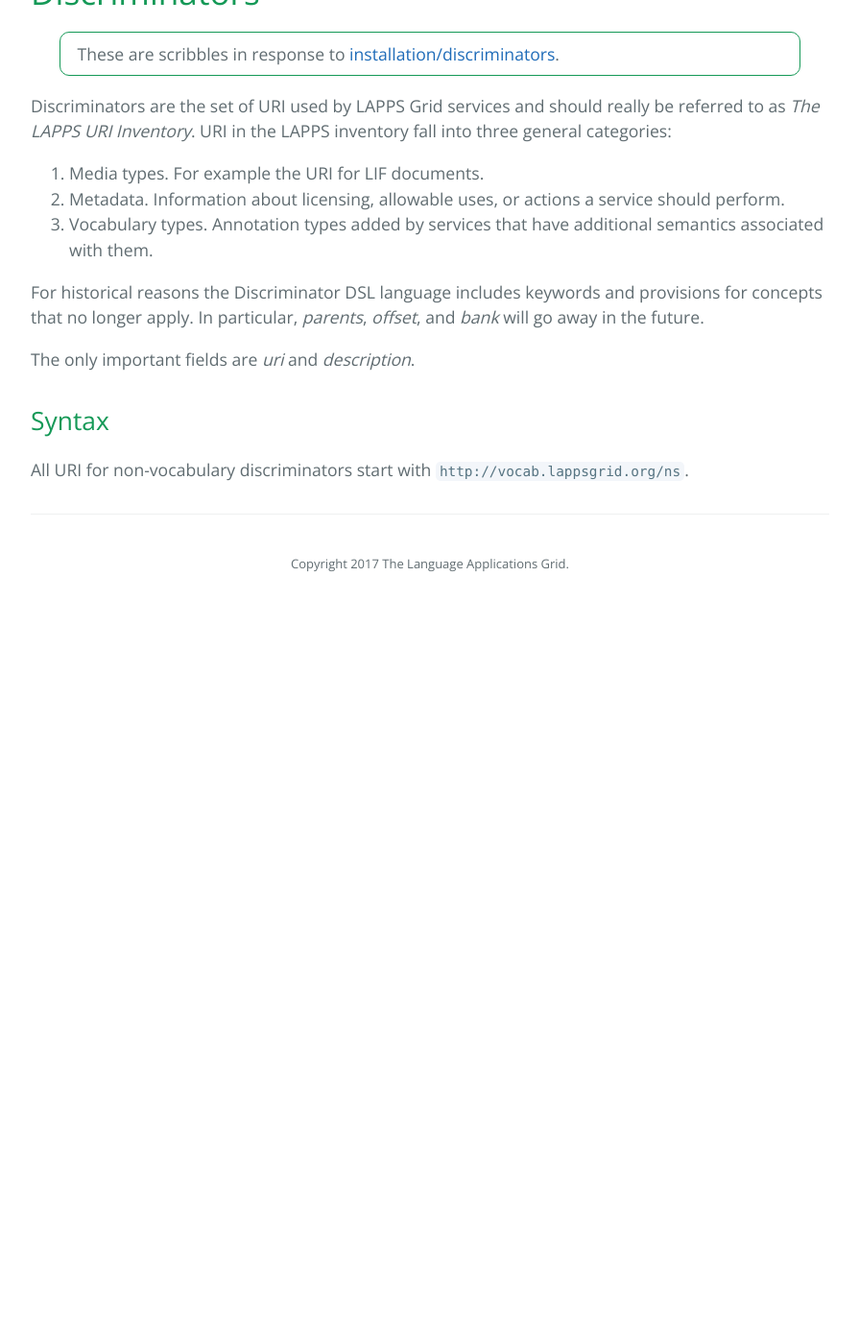
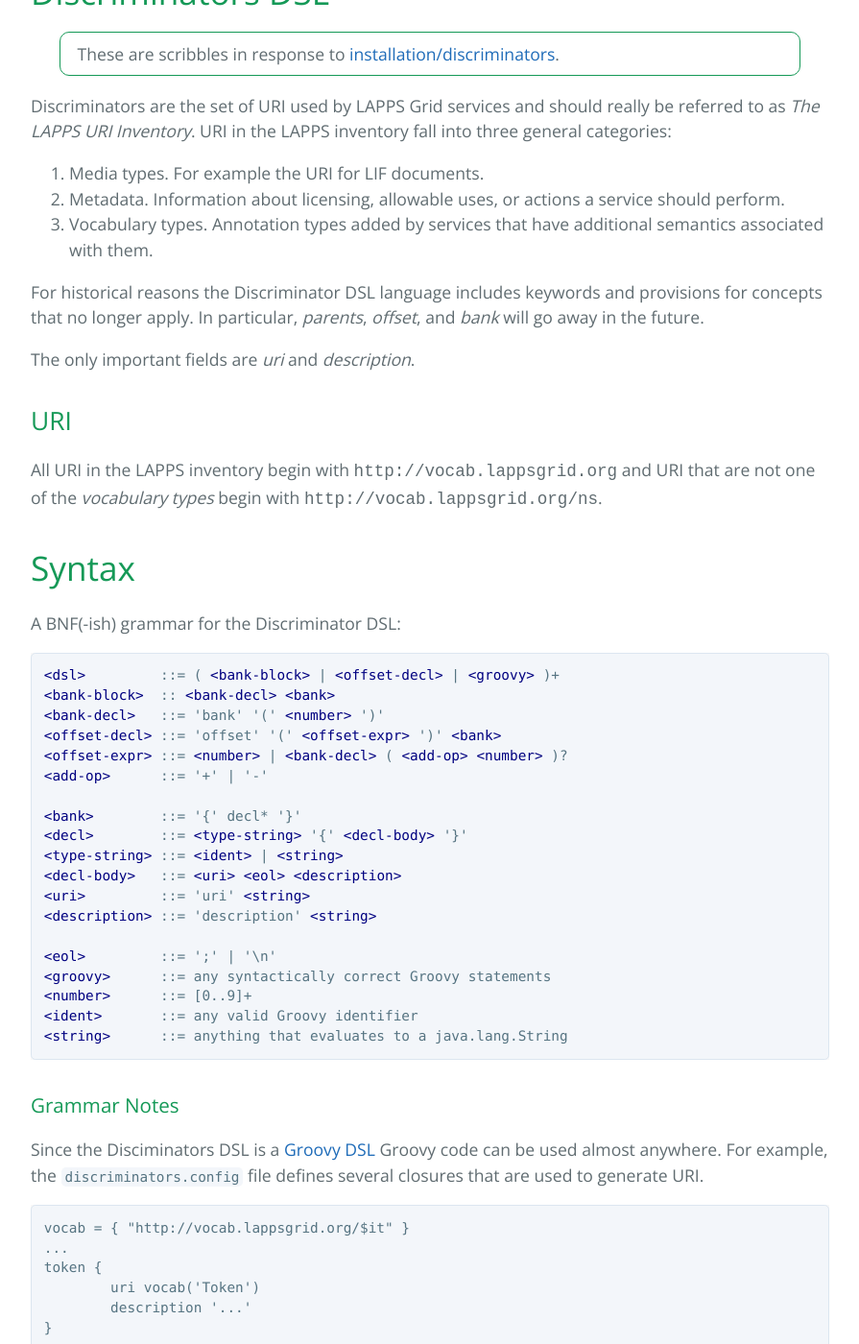
Before and after one commit to lapps/lapps.github.io, a Jekyll site: the page built from technical/discriminators.md, in a window 1280 px wide and 1400 px high, scrolled down 450 px. Shown: the whole window at 96% size, without its empty margins (192-1087 px from the left). Built offline with Jekyll 4.4.1, drawn with Linux system fonts in a browser that asks for light colours; before the commit the page ends 1080 px from its top, so only the background shows below that; some of the changed text lies outside the part shown.

Commit message:
Documenting discriminators

````diff
--- a/technical/discriminators.md
+++ b/technical/discriminators.md
@@ -3,7 +3,7 @@ layout: default
 title: URI Inventory
 ---
 
-# Discriminators
+# Discriminators DSL
 
 <div class="note">These are scribbles in response to <a href="/installation/discriminators.html">installation/discriminators</a>.
 </div>
@@ -18,6 +18,72 @@ For historical reasons the Discriminator DSL language includes keywords and prov
 
 The only important fields are *uri* and *description*.
 
-## Syntax
+## URI
 
-All URI for non-vocabulary discriminators start with `http://vocab.lappsgrid.org/ns`.
+All URI in the LAPPS inventory begin with <tt>http://vocab.lappsgrid.org</tt> and URI that are not one of the *vocabulary types* begin with <tt>http://vocab.lappsgrid.org/ns</tt>.
+
+# Syntax
+
+A BNF(-ish) grammar for the Discriminator DSL:
+
+```html
+<dsl>         ::= ( <bank-block> | <offset-decl> | <groovy> )+
+<bank-block>  :: <bank-decl> <bank>
+<bank-decl>   ::= 'bank' '(' <number> ')'
+<offset-decl> ::= 'offset' '(' <offset-expr> ')' <bank>
+<offset-expr> ::= <number> | <bank-decl> ( <add-op> <number> )?
+<add-op>      ::= '+' | '-'
+
+<bank>        ::= '{' decl* '}'
+<decl>        ::= <type-string> '{' <decl-body> '}'
+<type-string> ::= <ident> | <string>
+<decl-body>   ::= <uri> <eol> <description>
+<uri>         ::= 'uri' <string>
+<description> ::= 'description' <string>
+
+<eol>         ::= ';' | '\n'
+<groovy>      ::= any syntactically correct Groovy statements
+<number>      ::= [0..9]+
+<ident>       ::= any valid Groovy identifier
+<string>      ::= anything that evaluates to a java.lang.String
+```
+
+
+### Grammar Notes
+
+Since the Disciminators DSL is a [Groovy DSL](technical/dsl) Groovy code can be used almost anywhere. For example, the `discriminators.config` file defines several closures that are used to generate URI.
+
+```
+vocab = { "http://vocab.lappsgrid.org/$it" }
+...
+token {
+	uri vocab('Token')
+	description '...'
+}
+```
+
+# Generating Discriminator/Vocabulary files
+
+
+#### Generate the vocabulary.config file
+
+```bash
+./vocab -d -o target/ lapps.vocab
+```
+
+**OPTIONS***<br/>
+- The **-d** option tells the vocab program to generate discriminators
+- The **-o** option specifies the output directory.
+
+#### Generate the discriminator.html file
+
+```bash
+./ddsl -h target/discriminator.html -t discriminator-html.template discriminator.config
+```
+
+
+#### Generate individual discriminato pages
+
+```bash
+./ddsl -p target/ -t discriminator-page.template discriminator.config
+```
````
Also changed, not shown: LiveSite.md (+2 -0 lines), Template.md (+6 -9 lines), installation/discriminators.md (+7 -0 lines), technical/dsl.md (+9 -9 lines), wiki.md (+39 -42 lines).
